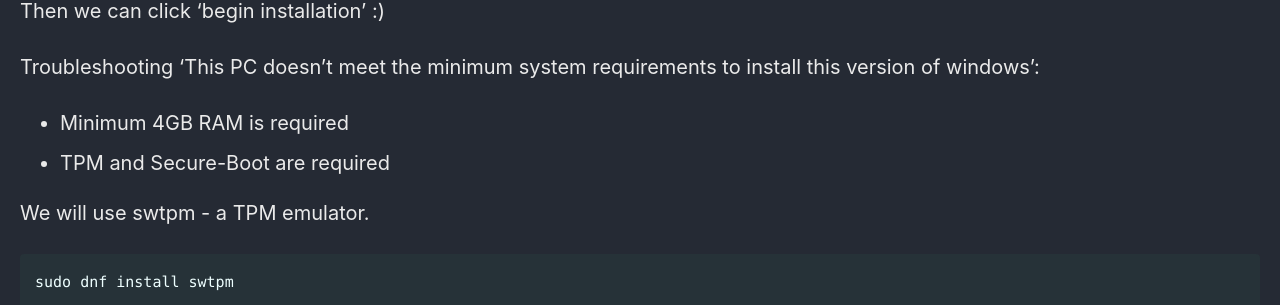
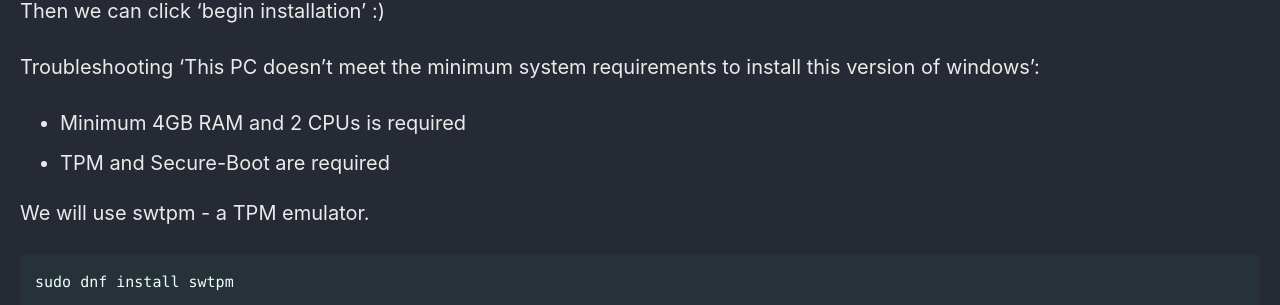
Before and after one commit to Connor-McCartney/Connor-McCartney.github.io, a Jekyll site: the page built from _pages/misc/qemu.md, in a window 1280 px wide and 900 px high, scrolled down 1533 px. Shown: the part 544-849 px from the top of the window. Built offline with Jekyll 4.4.1, drawn with Linux system fonts in a browser that asks for light colours; cached includes are drawn as plain includes.

Commit message:
Update qemu.md

```diff
--- a/_pages/misc/qemu.md
+++ b/_pages/misc/qemu.md
@@ -86,7 +86,7 @@ Then we can click 'begin installation' :)
 
 Troubleshooting 'This PC doesn't meet the minimum system requirements to install this version of windows':
 
-* Minimum 4GB RAM is required
+* Minimum 4GB RAM and 2 CPUs is required
 * TPM and Secure-Boot are required
 
 We will use swtpm - a TPM emulator.
```
